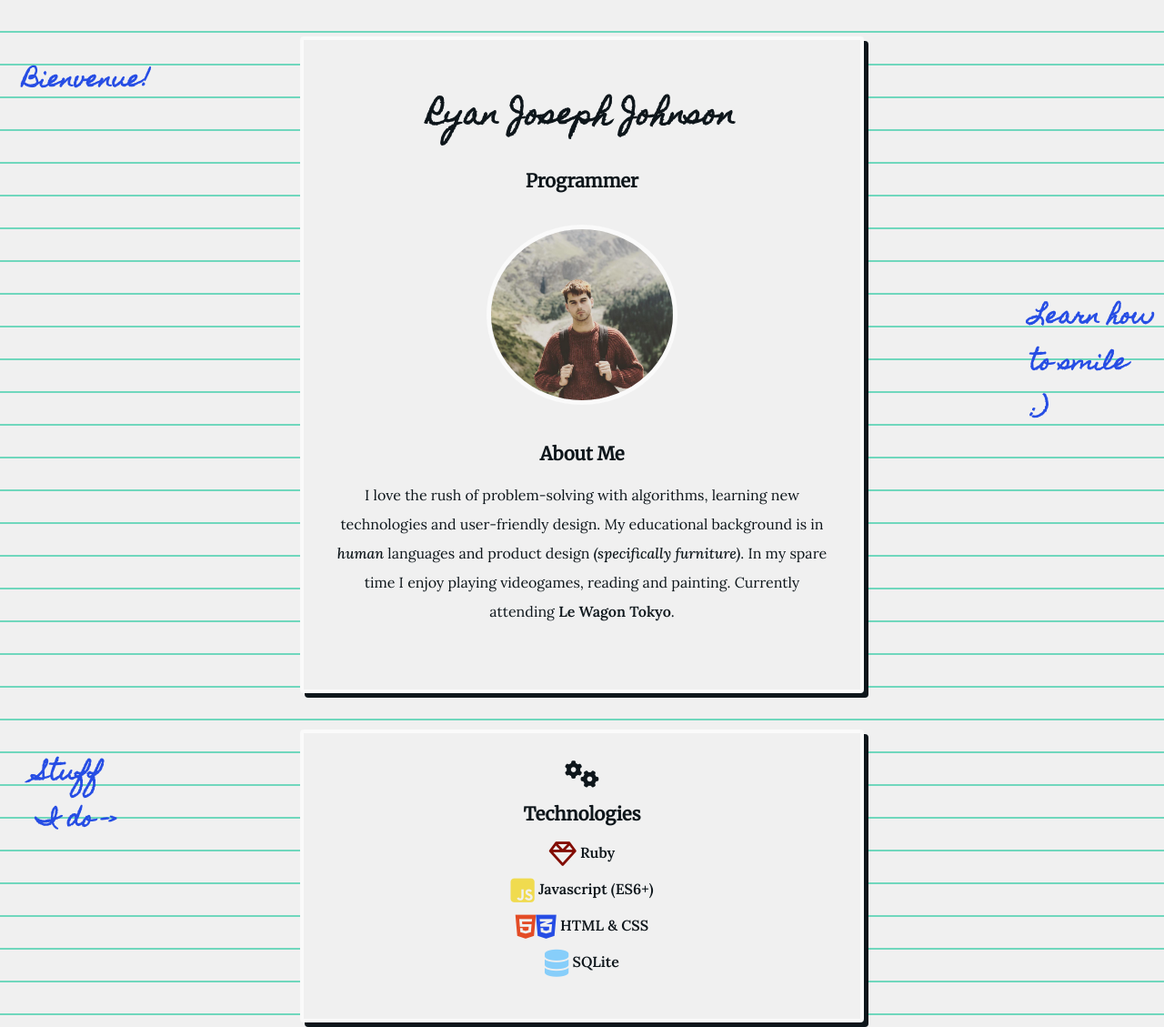
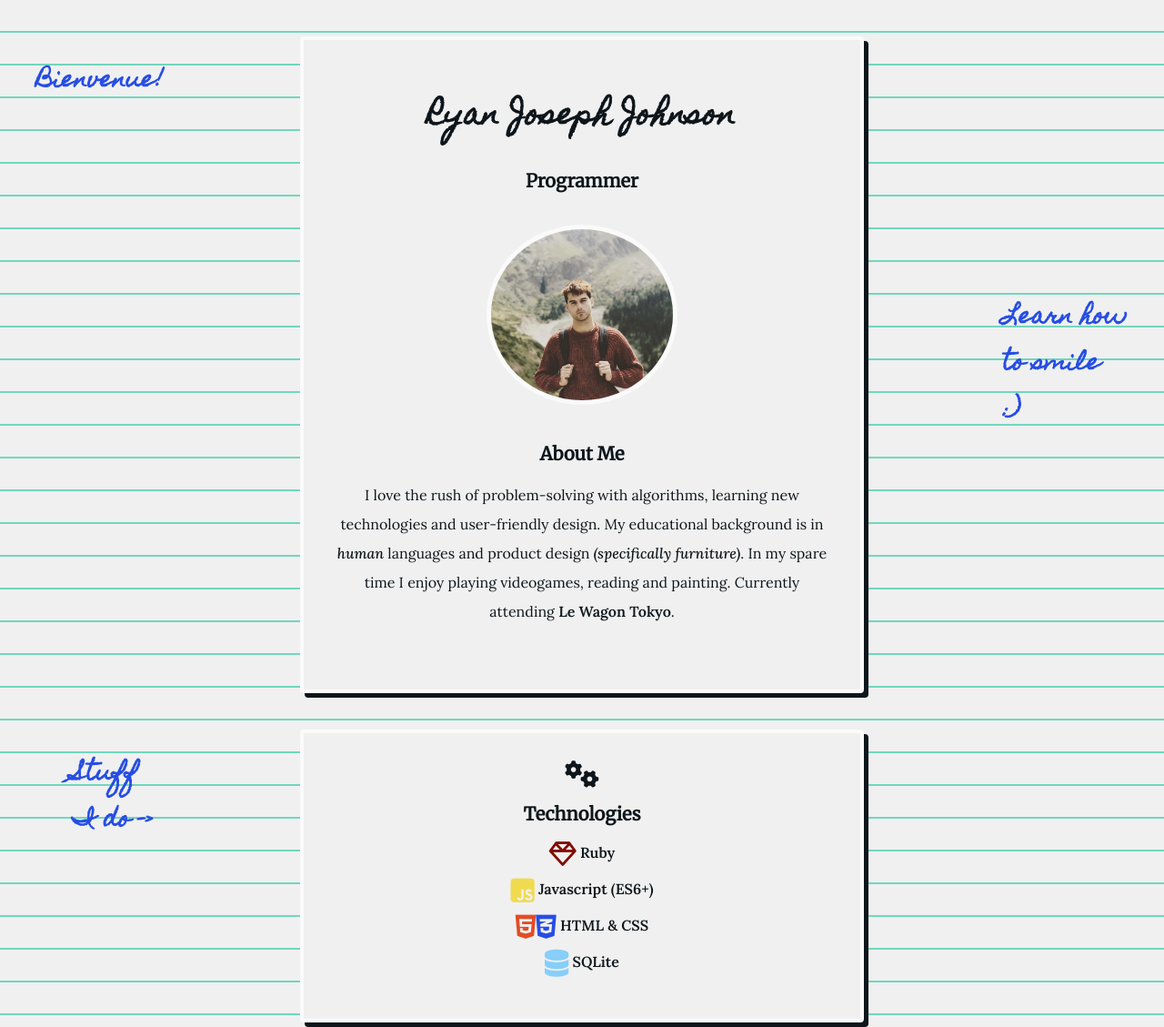
Before and after one commit to khatakslied/profile, a plain HTML site: page index.html in a window 1280 px wide. Shown: the top 1129 px of the page at 91% size. Drawn offline with Linux system fonts and the light colour scheme.

Commit message:
Updated styling.

```diff
--- a/style.css
+++ b/style.css
@@ -135,16 +135,16 @@ i:hover {
 }
 
 #header-welcome {
-  left: 25px;
+  left: 40px;
 }
 
 #header-photo {
   top: 300px;
-  right: 10px;
+  right: 40px;
 }
 
 #header-stuff {
-  left: 40px;
+  left: 80px;
 }
 
 @media (max-width: 960px) {
```
